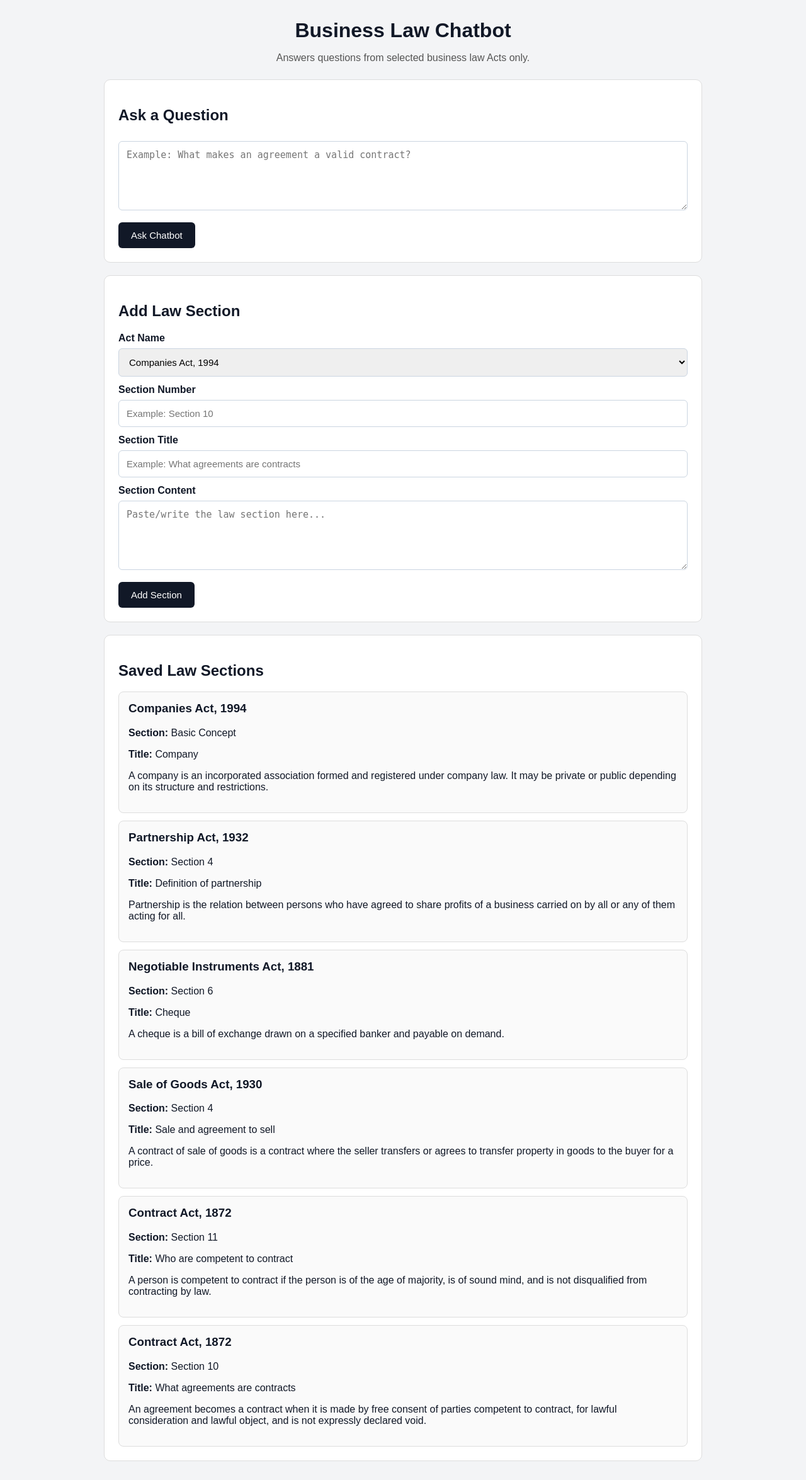
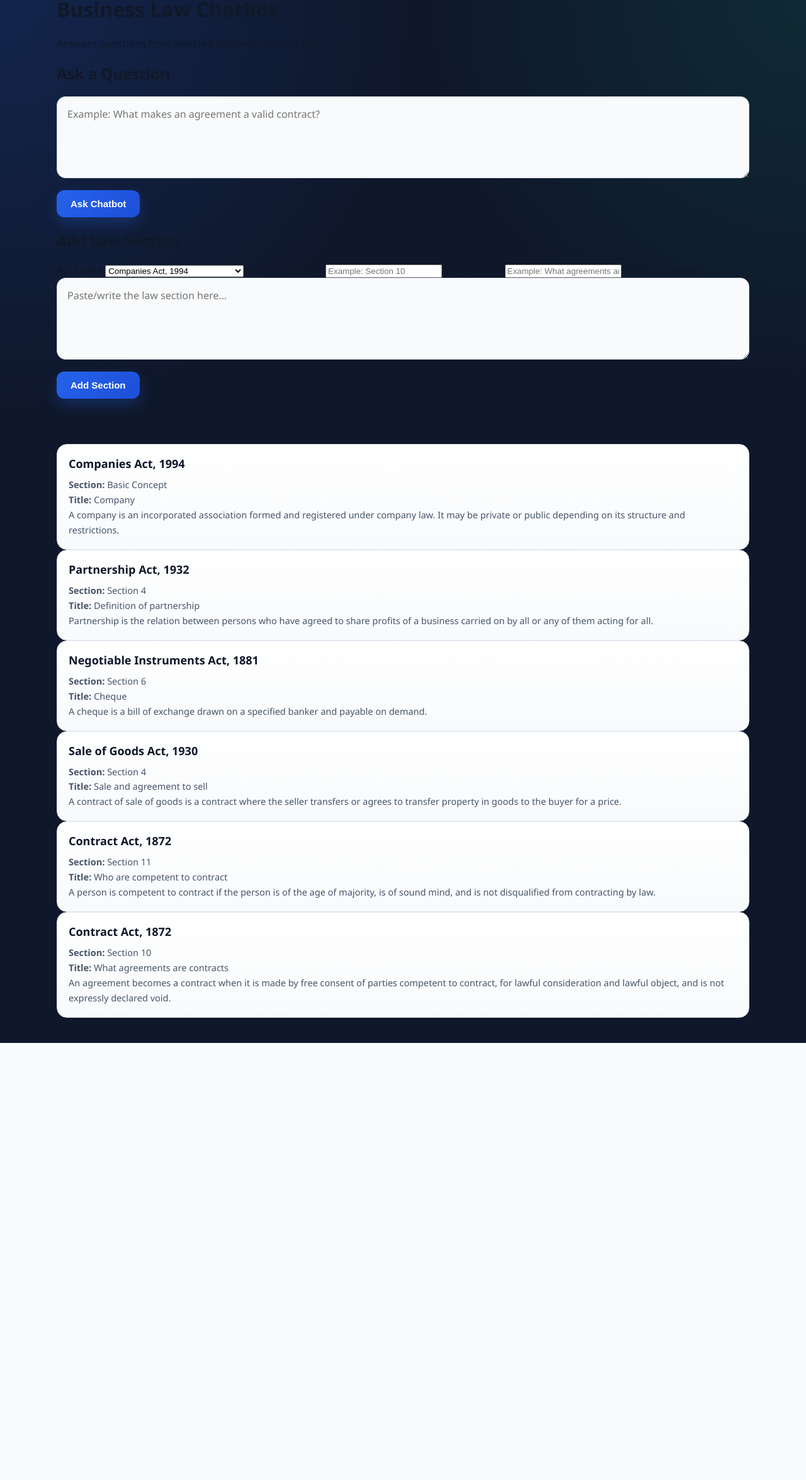
Before and after one commit to alasef524/business-law-chatbot, a FastAPI app: page / in a window 1280 px wide. Shown: the whole page at 63% size. After the commit the page ends 1656 px from the top, so only its background shows below. Run offline with FastAPI, Linux system fonts and the light colour scheme; data comes from the database, SQL or seed files in the repository.

Commit message:
Add files via upload

```diff
--- a/static/style.css
+++ b/static/style.css
@@ -1,104 +1,290 @@
+* {
+    box-sizing: border-box;
+}
+
 body {
-    font-family: Arial, sans-serif;
-    background: #f3f4f6;
     margin: 0;
-    padding: 0;
+    font-family: "Segoe UI", Arial, sans-serif;
+    background:
+        radial-gradient(circle at top left, rgba(37, 99, 235, 0.18), transparent 32%),
+        radial-gradient(circle at top right, rgba(16, 185, 129, 0.12), transparent 30%),
+        #0f172a;
     color: #111827;
 }
 
-.container {
-    width: 90%;
-    max-width: 950px;
-    margin: 30px auto;
+.page-wrapper {
+    min-height: 100vh;
 }
 
-h1 {
-    text-align: center;
-    margin-bottom: 5px;
+.hero {
+    padding: 70px 20px 55px;
+    color: white;
+    background:
+        linear-gradient(135deg, rgba(15, 23, 42, 0.95), rgba(30, 41, 59, 0.85)),
+        linear-gradient(135deg, #0f172a, #1e3a8a);
+    border-bottom: 1px solid rgba(255, 255, 255, 0.08);
 }
 
-.subtitle {
+.hero-content {
+    width: 92%;
+    max-width: 1100px;
+    margin: 0 auto;
     text-align: center;
-    color: #555;
-    margin-bottom: 25px;
 }
 
-.section {
-    background: #ffffff;
-    padding: 22px;
-    margin-top: 20px;
-    border-radius: 10px;
-    border: 1px solid #ddd;
+.badge {
+    display: inline-block;
+    padding: 8px 14px;
+    border-radius: 999px;
+    background: rgba(59, 130, 246, 0.16);
+    color: #bfdbfe;
+    border: 1px solid rgba(147, 197, 253, 0.3);
+    font-size: 14px;
+    margin-bottom: 18px;
 }
 
-label {
-    display: block;
-    margin-top: 12px;
-    font-weight: bold;
+.hero h1 {
+    margin: 0;
+    font-size: 48px;
+    letter-spacing: -1px;
 }
 
-input,
-textarea,
-select {
-    width: 100%;
-    padding: 12px;
-    margin-top: 7px;
-    box-sizing: border-box;
-    border: 1px solid #cbd5e1;
-    border-radius: 6px;
-    font-size: 15px;
+.hero p {
+    max-width: 720px;
+    margin: 18px auto 0;
+    color: #cbd5e1;
+    font-size: 18px;
+    line-height: 1.7;
+}
+
+.acts-row {
+    margin-top: 28px;
+    display: flex;
+    flex-wrap: wrap;
+    gap: 10px;
+    justify-content: center;
+}
+
+.acts-row span {
+    background: rgba(255, 255, 255, 0.08);
+    color: #e5e7eb;
+    padding: 9px 13px;
+    border-radius: 999px;
+    border: 1px solid rgba(255, 255, 255, 0.12);
+    font-size: 13px;
+}
+
+.container {
+    width: 92%;
+    max-width: 1100px;
+    margin: -28px auto 40px;
+}
+
+.chat-panel,
+.result-card,
+.laws-section {
+    background: rgba(255, 255, 255, 0.98);
+    border: 1px solid rgba(226, 232, 240, 0.9);
+    border-radius: 18px;
+    box-shadow: 0 22px 50px rgba(15, 23, 42, 0.22);
+}
+
+.chat-panel {
+    padding: 28px;
+}
+
+.panel-header h2,
+.section-heading h2,
+.result-card h2 {
+    margin: 0;
+    color: #0f172a;
+}
+
+.panel-header p,
+.section-heading p {
+    margin: 8px 0 0;
+    color: #64748b;
+}
+
+.question-form {
+    margin-top: 20px;
 }
 
 textarea {
-    min-height: 110px;
+    width: 100%;
+    min-height: 130px;
     resize: vertical;
+    padding: 16px;
+    border-radius: 14px;
+    border: 1px solid #cbd5e1;
+    outline: none;
+    font-size: 16px;
+    font-family: inherit;
+    background: #f8fafc;
+    color: #0f172a;
+}
+
+textarea:focus {
+    border-color: #2563eb;
+    background: white;
+    box-shadow: 0 0 0 4px rgba(37, 99, 235, 0.12);
 }
 
 button {
-    margin-top: 15px;
-    padding: 12px 20px;
-    background: #111827;
+    margin-top: 14px;
+    padding: 13px 22px;
+    border: none;
+    border-radius: 12px;
+    cursor: pointer;
+    background: linear-gradient(135deg, #2563eb, #1d4ed8);
     color: white;
-    border: none;
-    border-radius: 6px;
-    cursor: pointer;
     font-size: 15px;
+    font-weight: 700;
+    box-shadow: 0 10px 22px rgba(37, 99, 235, 0.28);
 }
 
 button:hover {
-    background: #374151;
+    transform: translateY(-1px);
+    background: linear-gradient(135deg, #1d4ed8, #1e40af);
 }
 
 .message {
     background: #dcfce7;
     border: 1px solid #86efac;
-    padding: 14px;
-    border-radius: 8px;
-    margin-top: 15px;
+    color: #14532d;
+    padding: 15px 18px;
+    border-radius: 14px;
+    margin-bottom: 18px;
 }
 
-.question-box {
+.result-card {
+    margin-top: 22px;
+    padding: 24px;
+}
+
+.question-card {
     background: #eff6ff;
 }
 
-.answer-box {
+.answer-card {
     background: #f0fdf4;
+}
+
+.result-card p {
+    color: #334155;
+    line-height: 1.7;
 }
 
 pre {
     white-space: pre-wrap;
-    font-family: Arial, sans-serif;
-    font-size: 15px;
+    font-family: "Segoe UI", Arial, sans-serif;
+    font-size: 15.5px;
+    color: #1f2937;
+    line-height: 1.7;
+    margin-bottom: 0;
+}
+
+.laws-section {
+    margin-top: 24px;
+    padding: 28px;
+}
+
+.laws-grid {
+    margin-top: 20px;
+    display: grid;
+    grid-template-columns: repeat(auto-fit, minmax(280px, 1fr));
+    gap: 18px;
 }
 
 .law-card {
-    border: 1px solid #ddd;
-    background: #fafafa;
-    padding: 15px;
-    border-radius: 8px;
-    margin-top: 12px;
+    background: linear-gradient(180deg, #ffffff, #f8fafc);
+    border: 1px solid #e2e8f0;
+    border-radius: 16px;
+    padding: 18px;
+    transition: 0.2s ease;
+}
+
+.law-card:hover {
+    transform: translateY(-3px);
+    box-shadow: 0 14px 30px rgba(15, 23, 42, 0.12);
+}
+
+.law-top {
+    display: flex;
+    align-items: flex-start;
+    justify-content: space-between;
+    gap: 12px;
+    margin-bottom: 12px;
+}
+
+.act-name {
+    font-size: 13px;
+    font-weight: 700;
+    color: #1d4ed8;
+}
+
+.section-badge {
+    flex-shrink: 0;
+    background: #e0f2fe;
+    color: #075985;
+    border: 1px solid #bae6fd;
+    padding: 5px 9px;
+    border-radius: 999px;
+    font-size: 12px;
+    font-weight: 700;
 }
 
 .law-card h3 {
-    margin-top: 0;
+    margin: 0 0 10px;
+    color: #0f172a;
+    font-size: 18px;
 }
+
+.law-card p {
+    margin: 0;
+    color: #475569;
+    line-height: 1.65;
+    font-size: 14.5px;
+}
+
+.empty-box {
+    margin-top: 18px;
+    padding: 18px;
+    border-radius: 14px;
+    background: #f8fafc;
+    color: #64748b;
+    border: 1px dashed #cbd5e1;
+}
+
+.footer {
+    text-align: center;
+    color: #cbd5e1;
+    padding: 28px 20px 40px;
+    font-size: 14px;
+}
+
+@media (max-width: 700px) {
+    .hero {
+        padding: 48px 16px 42px;
+    }
+
+    .hero h1 {
+        font-size: 34px;
+    }
+
+    .hero p {
+        font-size: 16px;
+    }
+
+    .container {
+        width: 94%;
+        margin-top: -20px;
+    }
+
+    .chat-panel,
+    .result-card,
+    .laws-section {
+        border-radius: 15px;
+        padding: 20px;
+    }
+}
```
